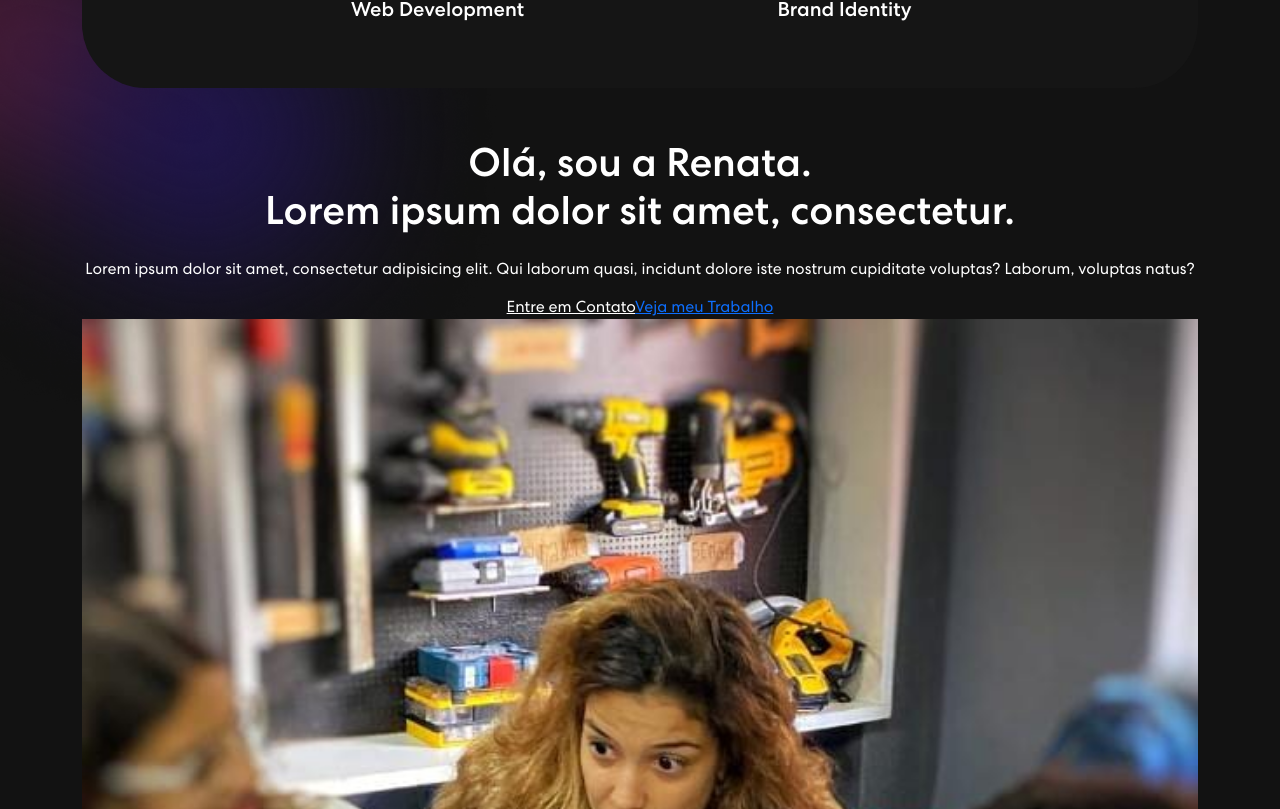
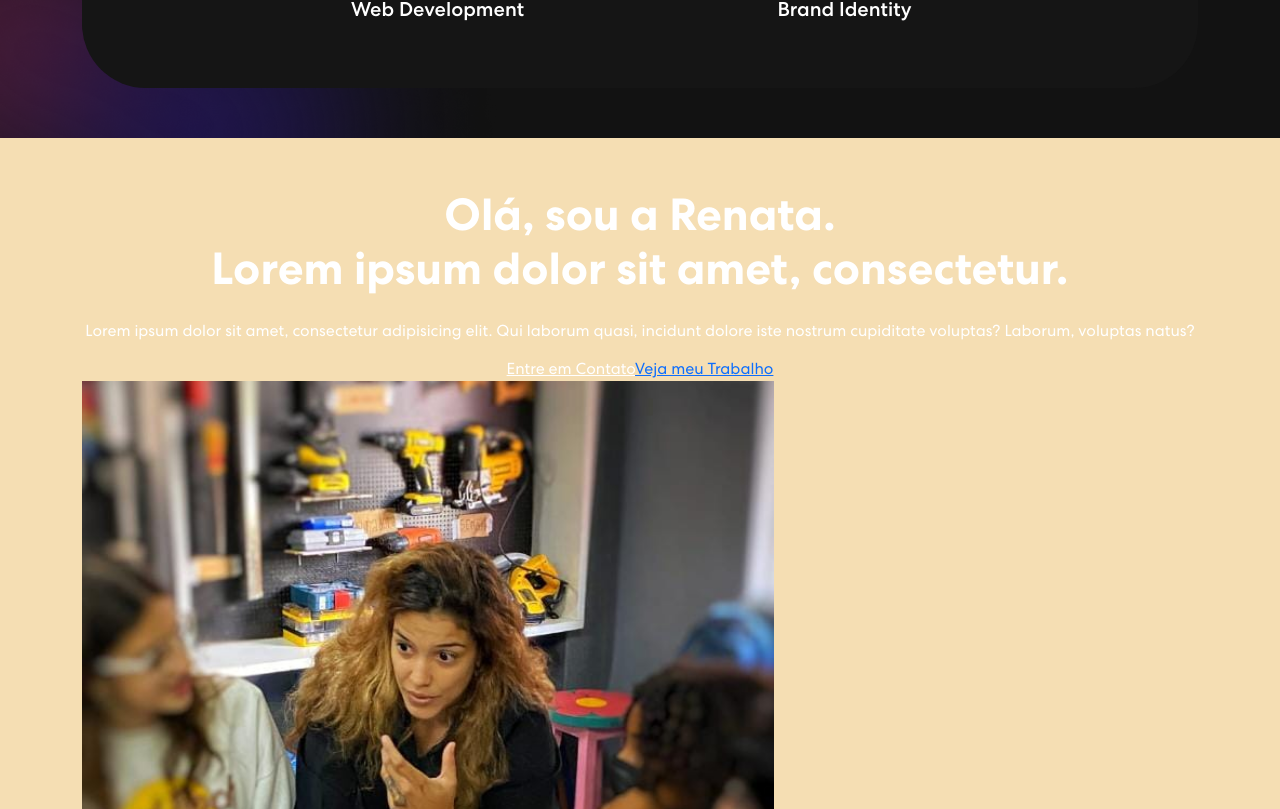
Before and after one commit to rodrigobarroshd/website_react, a React (Create React App) app: page / in a window 1280 px wide. Shown: the part 1131-1940 px from the top of the page. Built offline with nearby package versions, Linux system fonts and the light colour scheme; no server answers.

Commit message:
about css

```diff
--- a/src/App.css
+++ b/src/App.css
@@ -301,6 +301,90 @@ nav.navbar .navbar-toggler[aria-expanded="true"] .navbar-toggler-icon {
 .txt-rotate > .wrap {
   border-right: 0.08em solid #666;
 }
+
+
+
+
+/************ About Css ************/
+
+.about{
+  padding: 0 0 50px 0;
+  position: relative;
+}
+
+.about {
+  background-color: wheat;
+  padding-top: 50px;
+}
+
+.personal img {
+  width: 62%;
+}
+
+.about h1 {
+	font-size: 45px;
+	font-weight: 700;
+  margin-bottom: 30px;
+}
+/*
+.contact form input, .contact form textarea {
+  width: 100%;
+  background: rgba(255, 255, 255, 0.1);
+  border: 1px solid rgba(255, 255, 255, 0.5);
+  border-radius: 20px;
+  color: #fff;
+  margin: 0 0 8px 0;
+  padding: 18px 26px;
+  font-weight: 500;
+  font-size: 18px;
+  letter-spacing: 0.8px;
+  transition: 0.3s ease-in-out;
+}
+.contact form input:focus, .contact form textarea:focus {
+  background: rgba(255, 255, 255, 1);
+  color: #121212;
+}
+.contact form input::placeholder, .contact form textarea::placeholder {
+  font-size: 16px;
+  font-weight: 400;
+  color: #fff;
+}
+.contact form input:focus::placeholder, .contact form textarea:focus::placeholder {
+  color: #121212;
+  opacity: 0.8;
+}
+.contact form button {
+  font-weight: 700;
+  color: #000;
+  background-color: #fff;
+  padding: 14px 48px;
+  font-size: 18px;
+  margin-top: 25px;
+  border-radius: 0;
+  position: relative;
+  transition: 0.3s ease-in-out;
+}
+.contact form button span {
+  z-index: 1;
+  position: relative;
+}
+.contact form button:hover {
+  color: #fff;
+}
+.contact form button::before {
+  content: "";
+  background: #121212;
+  width: 0;
+  height: 100%;
+  position: absolute;
+  top: 0;
+  left: 0;
+  z-index: 0;
+  transition: 0.3s ease-in-out;
+}
+.contact form button:hover::before {
+  width: 100%;
+} */
 
 /************ Skills Css ************/
 .skill {
```
